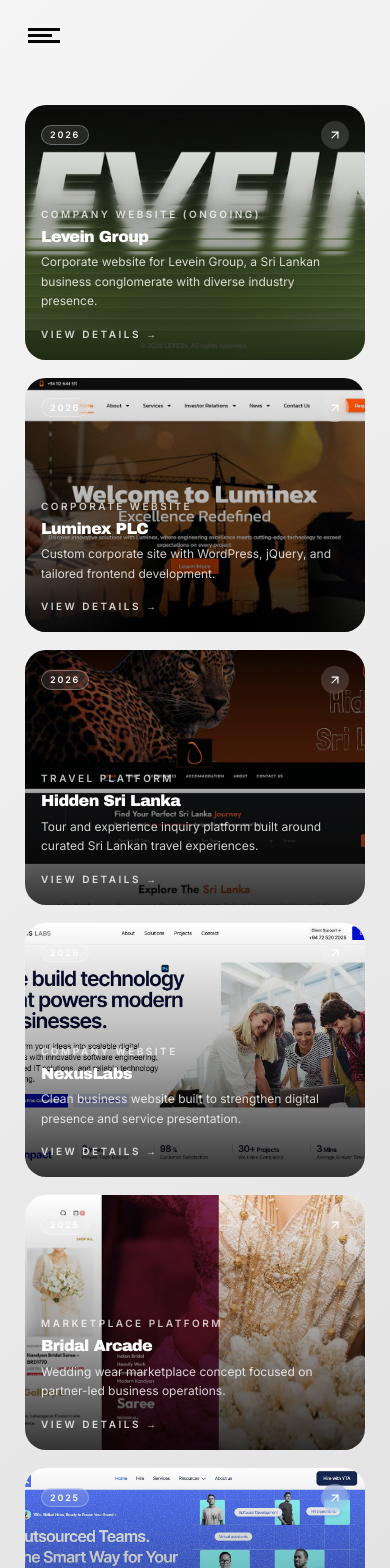
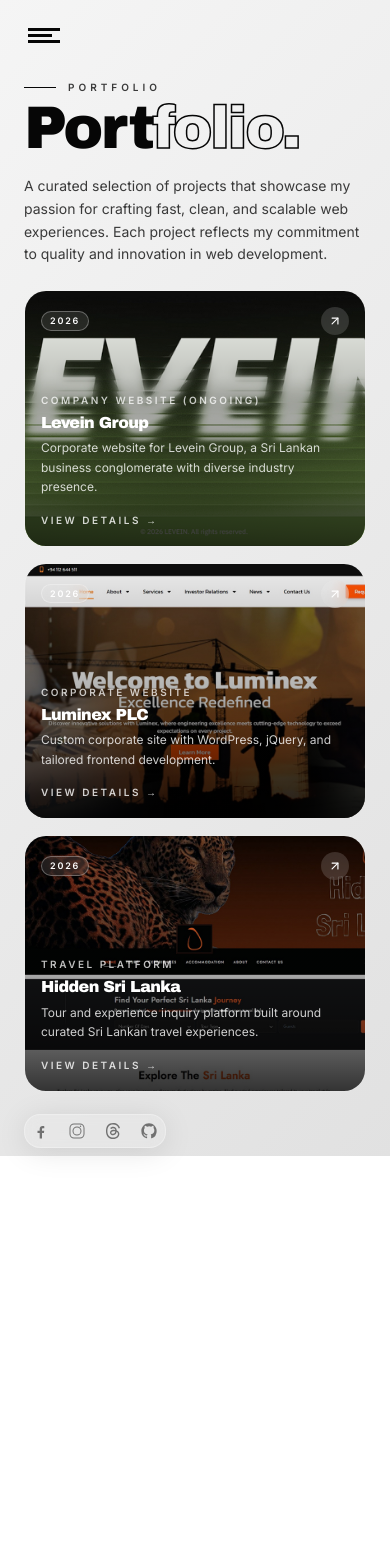
Before and after one commit to MahimaInduvara97/mahima-portfolio, a Next.js app: page /portfolio in a window 390 px wide. Shown: the top 1568 px of the page. After the commit the page ends 1156 px from the top, so only its background shows below. Built offline with nearby package versions, Linux system fonts and the light colour scheme.

Commit message:
Fix Mobile Issues

```diff
--- a/app/components/SiteFooter.tsx
+++ b/app/components/SiteFooter.tsx
@@ -28,13 +28,13 @@
 export function SiteFooter() {
   return (
     <>
-      <div className="absolute bottom-8 left-6 z-30 flex items-center gap-5 md:left-12">
+      <div className="absolute bottom-2 lg:bottom-6 left-6 z-30 flex items-center gap-5 md:left-12 glass-effect p-2 rounded-full">
         {socials.map(({ iconSrc, href, label }) => (
           <a
             key={label}
             href={href}
             aria-label={label}
-            className="text-ink-mute transition-colors hover:text-ink"
+            className="text-ink-mute transition-colors hover:text-ink flex items-center justify-center rounded-full"
           >
             <SocialIcon src={iconSrc} label={label} />
           </a>
--- a/app/components/SiteSidebar.tsx
+++ b/app/components/SiteSidebar.tsx
@@ -5,7 +5,7 @@
 
 const PHONE = "075 620 4045";
 const PHONE_INTL = "94774166098";
-const EMAIL = "induvara.amarasekara@gmail.com";
+const EMAIL = "mahima.levein@gmail.com";
 
 const menuLinks = [
   { label: "Home", href: "/" },
@@ -65,7 +65,7 @@
         </div>
 
         <div className="mt-10 flex flex-col gap-2">
-          <div className="mb-3 border border-white/15 bg-white/5 p-4 md:hidden">
+          <div className="mb-3 border border-white/15 bg-white/5 p-4 md:hidden rounded-xl">
             <nav className="mt-3 flex flex-col gap-2" aria-label="Mobile menu">
               {menuLinks.map((item) => (
                 <a
--- a/app/contact/ContactForm.tsx
+++ b/app/contact/ContactForm.tsx
@@ -77,7 +77,7 @@
   };
 
   return (
-    <form className="mx-auto flex w-full max-w-xl flex-col gap-5" onSubmit={handleSubmit}>
+    <form className=" relative mx-auto flex w-full max-w-xl flex-col gap-5" onSubmit={handleSubmit}>
       <input
         name="name"
         placeholder="Your name"
@@ -119,7 +119,7 @@
       >
         {loading ? "Sending..." : "Send Message"}
       </button>
-      <div aria-live="polite" className="min-h-14">
+      <div aria-live="polite" className="min-h-14 absolute -bottom-18 w-full">
         {status ? (
           <div
             className={
--- a/app/contact/page.tsx
+++ b/app/contact/page.tsx
@@ -69,7 +69,6 @@
             </div>
           </div>
         </div>
-
         <ContactForm />
       </div>
     </section>
--- a/app/globals.css
+++ b/app/globals.css
@@ -323,6 +323,15 @@
             mask-composite: exclude;
   }
 
+  .glass-effect{
+    background: rgba(255, 255, 255, 0.06);
+    border-radius: 16px;
+    box-shadow: 0 4px 30px rgba(0, 0, 0, 0.1);
+    backdrop-filter: blur(7.1px);
+    -webkit-backdrop-filter: blur(7.1px);
+    border: 1px solid rgba(255, 255, 255, 0.3);
+  }
+
   .glass-dark {
      background: linear-gradient(
       135deg,
--- a/app/page.tsx
+++ b/app/page.tsx
@@ -56,7 +56,7 @@
       </span> */}
       <span
           aria-hidden
-          className="font-display text-glow pointer-events-none absolute left-1/2 top-1/2 -z-0 -translate-x-1/2 -translate-y-1/2 select-none whitespace-normal text-center text-[15vw] opacity-50 sm:whitespace-nowrap"
+          className="font-display text-glow pointer-events-none absolute left-1/2 top-1/2 -z-0 -translate-x-1/2 -translate-y-1/2 select-none whitespace-normal text-center text-[18vw] md:text-[12vw] lg:text-[15vw] opacity-50 sm:whitespace-nowrap"
         >
           Hello World!
         </span>
@@ -65,7 +65,7 @@
           <div className="flex items-center gap-3">
             <span className="block h-px w-10 bg-ink" />
             <span className="text-xs font-semibold uppercase tracking-[0.4em] text-ink-soft">
-              Hey,
+              Hey!
             </span>
           </div>
 
@@ -102,7 +102,7 @@
             alt="Mahima Induvara"
             width={1024}
             height={1024}
-            className="self-end max-h-[calc(100dvh-9rem)] w-auto object-contain object-bottom drop-shadow-[0_30px_40px_rgba(0,0,0,0.25)] md:max-h-[calc(100dvh-7rem)]"
+            className="self-end max-h-[calc(100dvh-9rem)] w-auto object-contain object-bottom lg:drop-shadow-[0_30px_40px_rgba(0,0,0,0.25)] md:max-h-[calc(100dvh-7rem)]"
             priority
           />
         </div>
--- a/app/portfolio/PortfolioClient.tsx
+++ b/app/portfolio/PortfolioClient.tsx
@@ -5,7 +5,7 @@
 import { ArrowLeft, ArrowRight, ArrowUpRight } from "lucide-react";
 import { projects } from "@/app/lib/projects";
 
-const ITEMS_PER_PAGE = 6;
+const ITEMS_PER_PAGE = 3;
 
 export default function PortfolioClient() {
   const [page, setPage] = useState(0);
@@ -19,6 +19,20 @@
 
   return (
     <section className="relative mx-auto flex min-h-[calc(100dvh-13rem)] w-full max-w-350 flex-col justify-center">
+      <div>
+            <div className="mb-1.5 flex items-center gap-3">
+              <span className="block h-px w-8 bg-ink" />
+              <span className="text-[10px] font-semibold uppercase tracking-[0.4em] text-ink-soft">
+                Portfolio
+              </span>
+            </div>
+            <h1 className="font-display text-6xl text-ink md:text-8xl">
+              Port<span className="text-outline">folio.</span>
+            </h1>
+            <p className="mt-5 max-w-md text-sm leading-relaxed text-ink-soft md:text-base">
+              A curated selection of projects that showcase my passion for crafting fast, clean, and scalable web experiences. Each project reflects my commitment to quality and innovation in web development.
+            </p>
+          </div>
       <div className="mb-6 flex items-end justify-center text-center">
         <div className="hidden items-center gap-2 md:flex">
           <button
```
Lines whose indentation alone changed are shown as unchanged.
